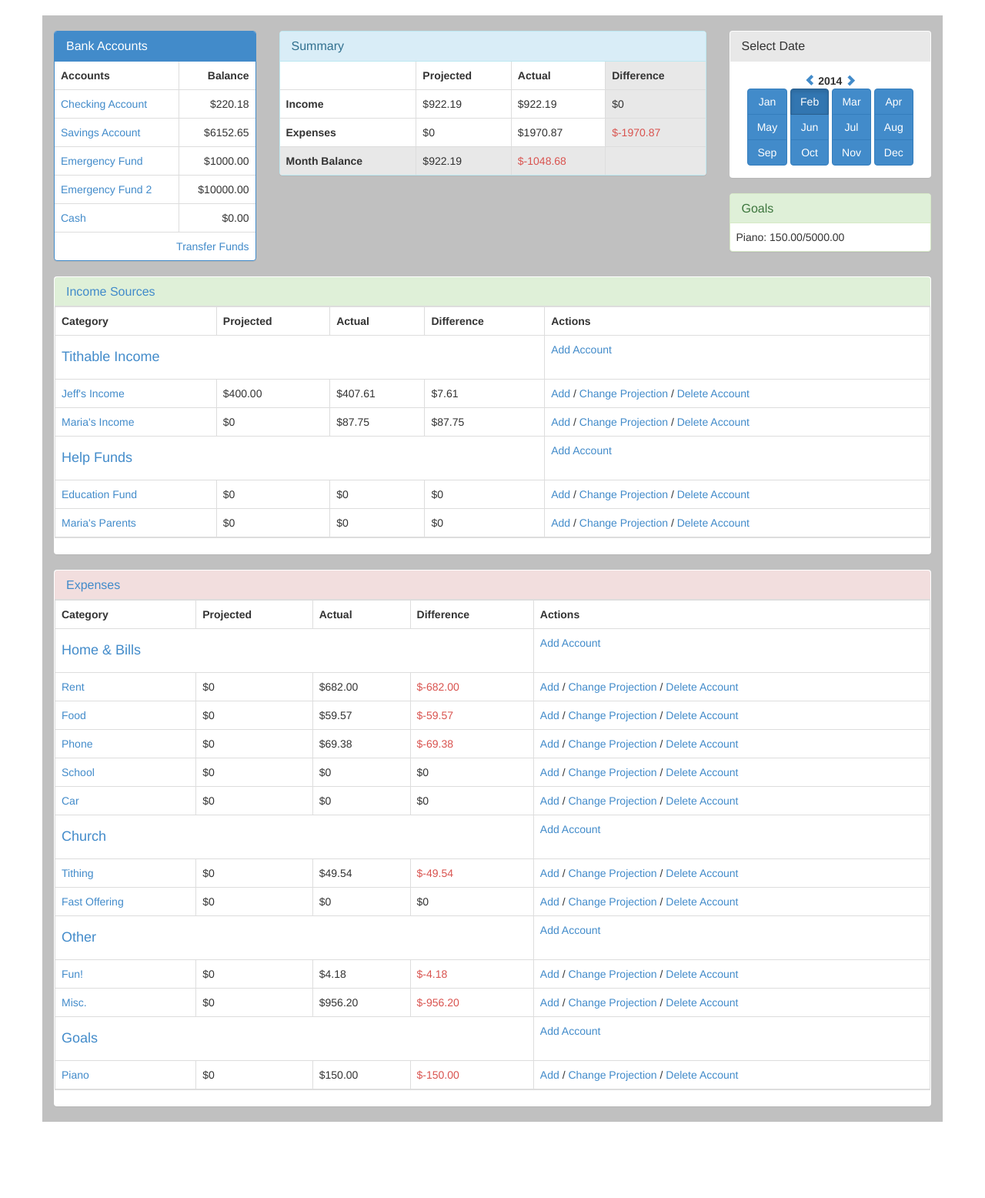
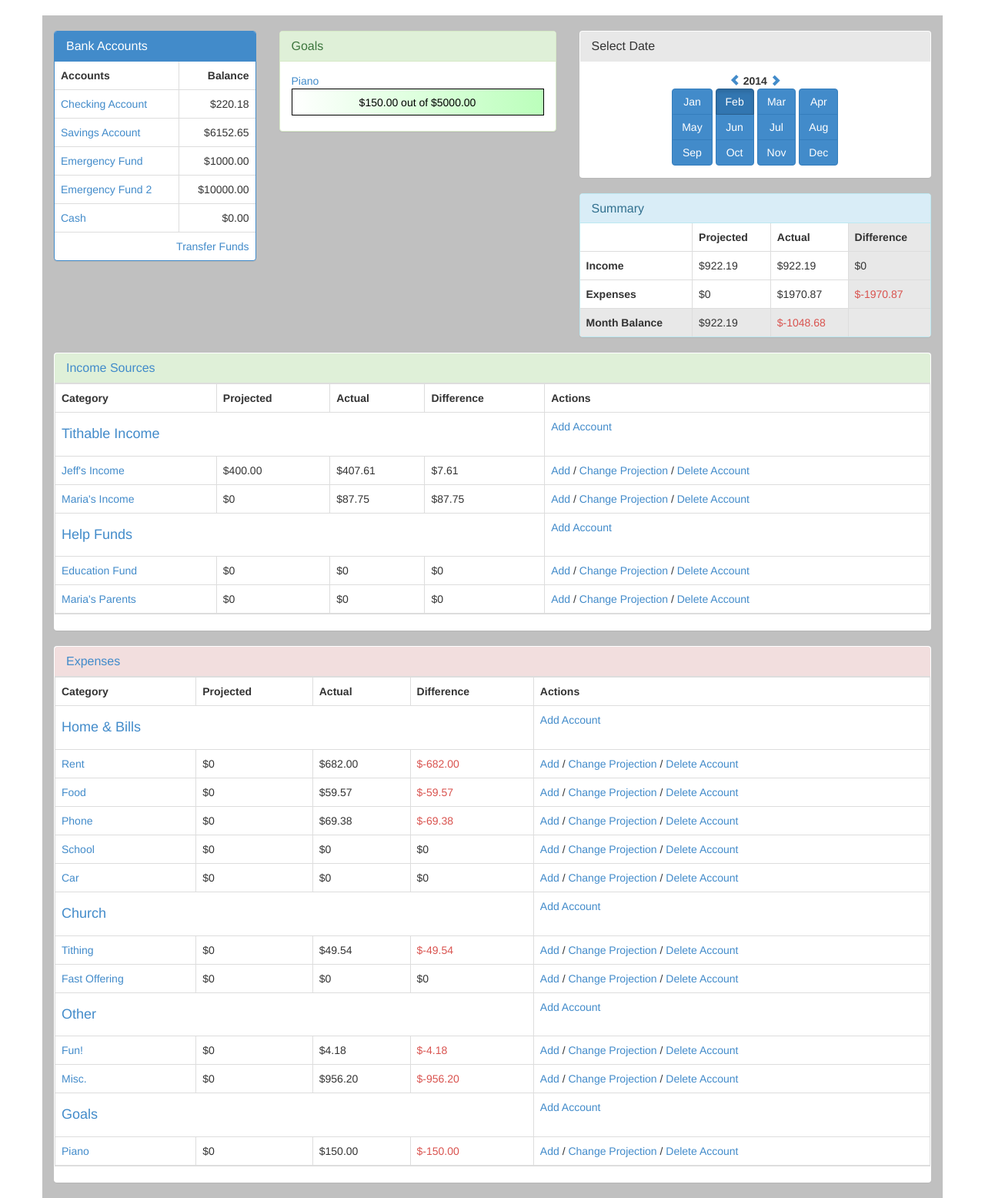
Before and after one commit to jeffrpowell/budgettracker, a Django app: page /budget/ in a window 1280 px wide. Shown: the part 52-1608 px from the top of the page at 77% size. Before the commit the page ends 1509 px from the top, so only its background shows below. Run offline with Django 3.2, Linux system fonts and the light colour scheme; data comes from the database, SQL or seed files in the repository; parts of the project's set-up code (start-up, migrations or seed data) failed here and were passed over.

Commit message:
rearranged front page; first draft at goal entry on front page

```diff
--- a/budget/static/budget/css/style.css
+++ b/budget/static/budget/css/style.css
@@ -42,3 +42,32 @@
 .negative {
 	color: #D9534F;
 }
+
+.bar {
+    position: relative;
+    border: 1px solid black;
+    color: black;
+    display: block;
+    width: 100%;
+    text-align: center;
+    vertical-align: middle;
+    height: 35px;
+    line-height: 35px;
+    background: linear-gradient(to right, #FFFFFF 0%, #BBFFBB 100%);
+    margin-bottom: 5px;
+}
+
+.bar > span {
+    position: absolute;
+    display: block;
+    top: 0;
+    left: 0;
+    bottom: 0;
+    background: linear-gradient(to right, #CBFFCB 0%, #00CC55 100%);
+}
+
+.bar > p {
+    display: inline;
+    position: relative;
+    z-index: 1;
+}
--- a/budget/templates/budget/index.html
+++ b/budget/templates/budget/index.html
@@ -17,8 +17,34 @@
 				</table>
 			</div>
 		</div>
-		<div class="col-xs-6">
+		<div class="col-xs-4">
 			<br />
+			<div class="panel panel-success">
+				<div class="panel-heading">
+					<h3 class="panel-title">Goals</h3>
+				</div>
+				<div class="panel-body">
+					{% for acct in goals %}
+					<a href="{% url 'budget:account' acct.id %}">{{ acct.name }}</a>
+					<div class="bar">
+						<p>${{ acct.progress }} out of ${{ acct.goal }}</p>
+						<span style="width: {{ acct.percent }}%"></span>
+					</div>
+					{% endfor %}
+				</div>
+			</div>
+
+		</div>
+		<div class="col-xs-5">
+			<br />
+			<div class="panel">
+				<div class="panel-heading default-bg">
+					<h3 class="panel-title">Select Date</h3>
+				</div>
+				<div class="panel-body text-center">
+					{% include "budget/month_selection.html" %}
+				</div>
+			</div>
 			<div class="panel panel-info">
 				<div class="panel-heading">
 					<h3 class="panel-title">Summary</h3>
@@ -38,27 +64,6 @@
 						<td class="default-bg">${{ expense_categories.difference }}</td>
 					</tr>
 					<tr class="default-bg"><th>Month Balance</th><td>${{ proj_total }}</td><td>${{ act_total }}</td><td></td></tr>
-				</table>
-			</div>
-		</div>
-		<div class="col-xs-3">
-			<br />
-			<div class="panel">
-				<div class="panel-heading default-bg">
-					<h3 class="panel-title">Select Date</h3>
-				</div>
-				<div class="panel-body text-center">
-					{% include "budget/month_selection.html" %}
-				</div>
-			</div>
-			<div class="panel panel-success">
-				<div class="panel-heading">
-					<h3 class="panel-title">Goals</h3>
-				</div>
-				<table class="table table-bordered panel-body">
-					{% for acct in goals %}
-					<tr><td>{{ acct.name }}: {{ acct.progress }}/{{ acct.goal }}</td></tr>
-					{% endfor %}
 				</table>
 			</div>
 		</div>
--- a/budget/views.py
+++ b/budget/views.py
@@ -126,6 +126,9 @@ def get_goals_context():
 		info['id'] = acct.id
 		info['progress'] = acct.balance
 		info['goal'] = acct.goal
+		info['percent'] = int(acct.balance / acct.goal)
+		if info['percent'] > 100:
+			info['percent'] = 100
 		ret.append(info)
 	return ret
 
```
Also changed, not shown: 9 other files.
